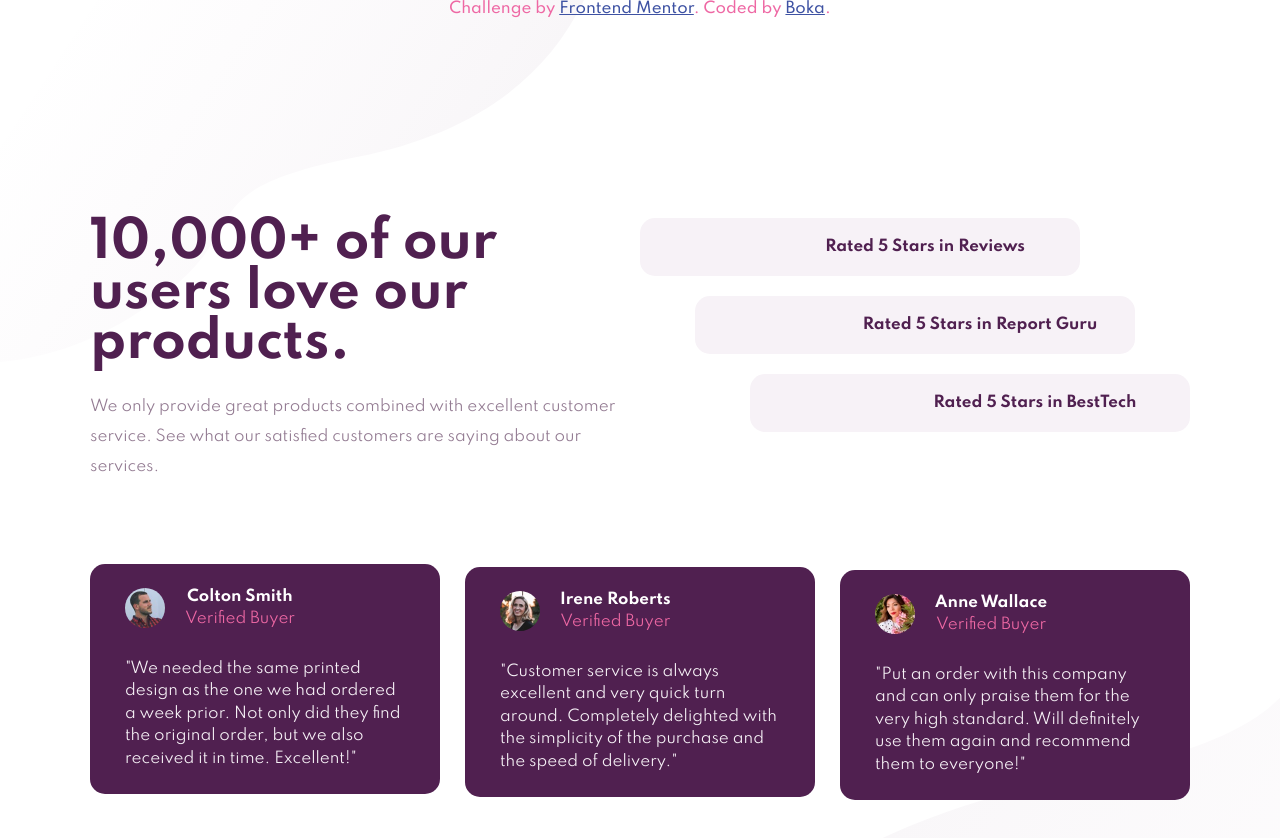
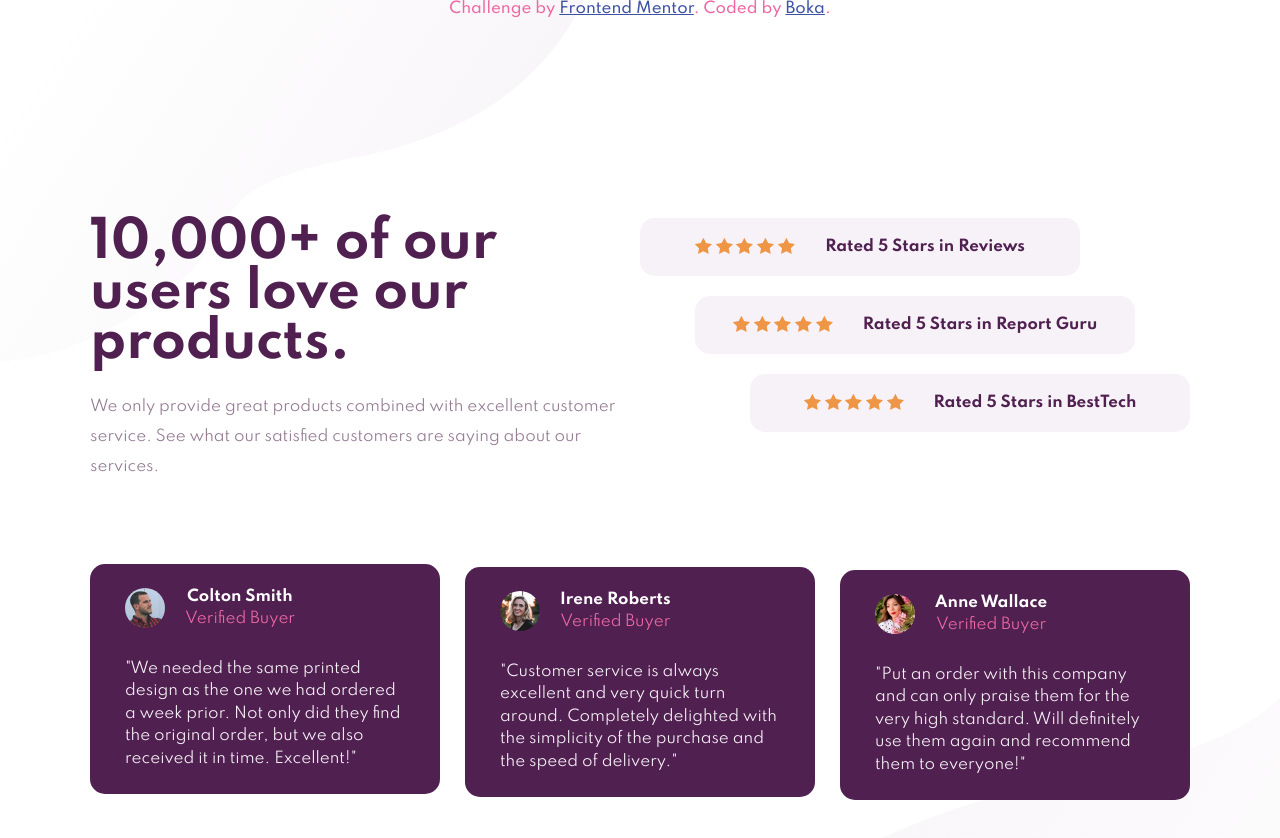
Before and after one commit to Blagoja95/social-proof-section, a plain HTML site: page index.html in a window 1280 px wide. Shown: the top 838 px of the page. Drawn offline with Linux system fonts and the light colour scheme.

Commit message:
Update style.css

```diff
--- a/style/style.css
+++ b/style/style.css
@@ -125,7 +125,7 @@ main::after{
 
 .rating-stars{
     width: 100px;
-    background-image: url('./images/icon-star.svg');
+    background-image: url('../images/icon-star.svg');
     background-repeat: space no-repeat;
 }
 
```
